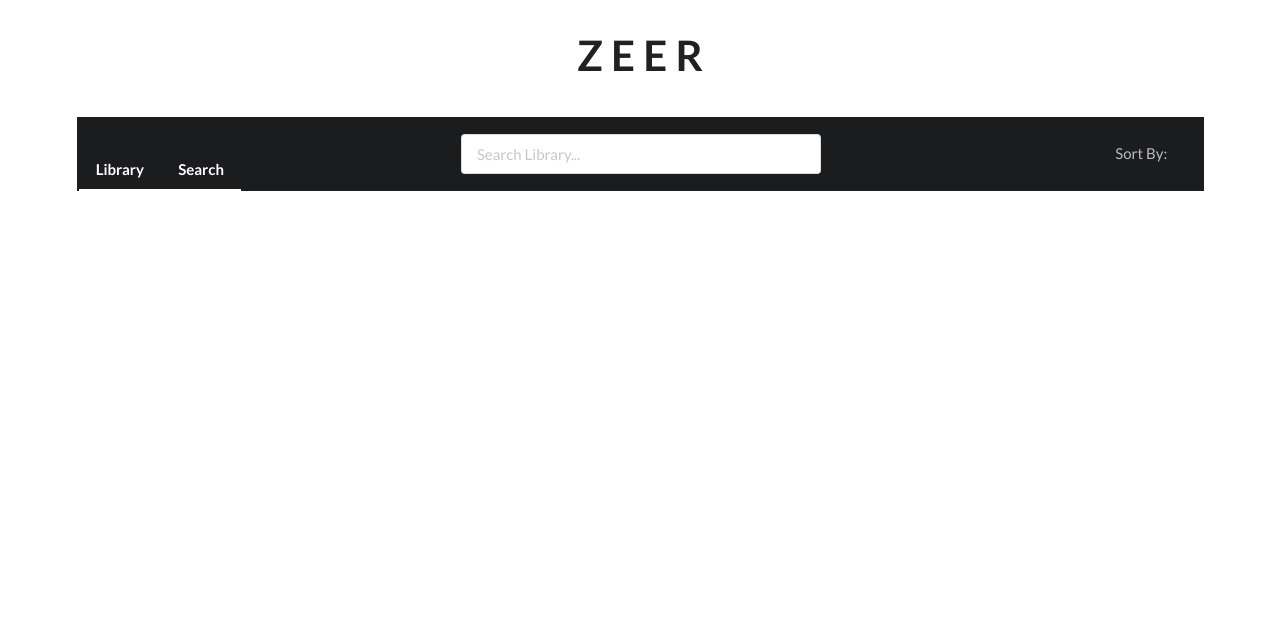
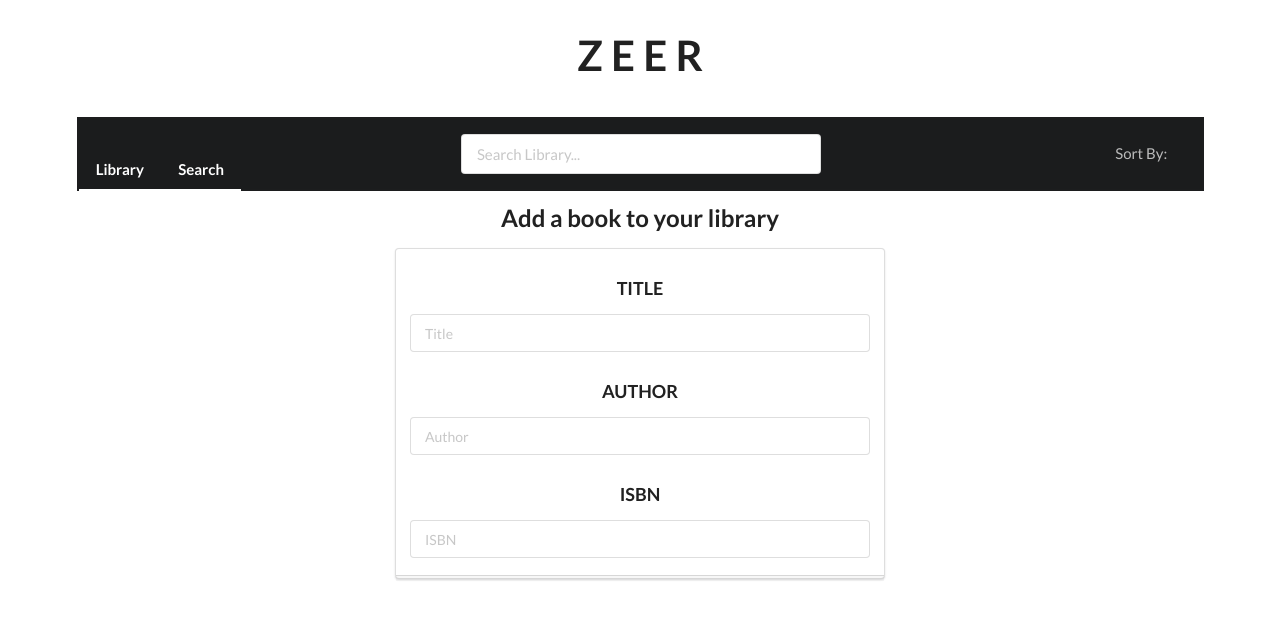
Before and after one commit to Zemorath/Zeer, a React (Create React App) app: page /search in a window 1280 px wide. Shown: the top 620 px of the page. Built offline with nearby package versions, Linux system fonts and the light colour scheme; data requests are answered from the project's data file.

Commit message:
Search page styling added

```diff
--- a/src/components/SearchPage.js
+++ b/src/components/SearchPage.js
@@ -1,7 +1,35 @@
 import React from "react";
 
+
 function SearchPage() {
-    console.log("hi")
+    return (
+        <div class="ui middle aligned center aligned grid">
+            <div class="column">
+                <h2 class="ui black header">
+                    <div class="content">Add a book to your library</div>
+                </h2>
+                <form class="ui medium form">
+                    <div class="ui stacked segment">
+                        <div class="field"> <h3>TITLE</h3>
+                            <div class="ui left text input">
+                                <input type="text" name="title" placeholder="Title" />
+                            </div>
+                        </div>
+                        <div class="field"> <h3>AUTHOR</h3>
+                            <div class="ui left text input">
+                                <input type="text" name="author" placeholder="Author" />
+                            </div>
+                        </div>
+                        <div class="field"> <h3>ISBN</h3>
+                            <div class="ui left text input">
+                                <input type="text" name="isbn" placeholder="ISBN" />
+                            </div>
+                        </div>
+                    </div>
+                </form>
+            </div>
+        </div>
+    )
 }
 
 export default SearchPage;
--- a/src/index.css
+++ b/src/index.css
@@ -86,3 +86,14 @@ code {
   flex: 0 0 auto;
   font-weight: 400;
 }
+
+.ui.medium.form {
+  display: inline-block;
+  margin-left: auto;
+  margin-right: auto;
+  width: 35em;
+}
+
+.field {
+  padding-top: 1em;
+}
```
